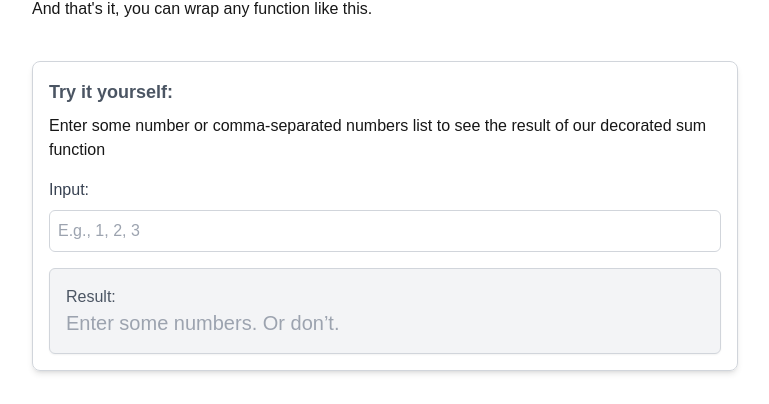
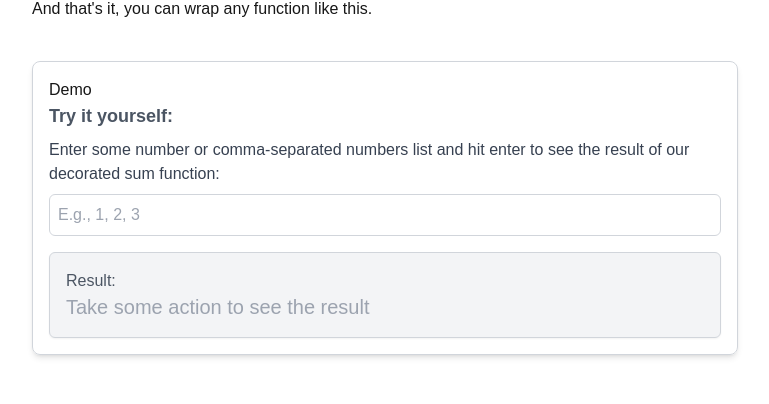
Before and after one commit to irawachaloco/impostor-relief, a Next.js app: page /learning/javascript/decorated_functions in a window 1280 px wide. Shown: the part 975-1379 px from the top of the page, without its empty margins (255-1024 px from the left). Built offline with nearby package versions, Linux system fonts and the light colour scheme.

Commit message:
ControlledInput, InputForm and DemoSection, other updates

```diff
--- /dev/null
+++ b/app/components/ControlledInput.tsx
@@ -0,0 +1,36 @@
+import React from "react";
+
+type ControlledInputProps = {
+  id?: string;
+  name?: string;
+  handleOnChange: (e: React.ChangeEvent<HTMLInputElement>) => void;
+  inputRef?: React.RefObject<HTMLInputElement>;
+  type?: string;
+  placeholder?: string;
+  value: string;
+};
+
+const ControlledInput: React.FC<ControlledInputProps> = ({
+  id,
+  name,
+  handleOnChange,
+  inputRef,
+  type,
+  placeholder,
+  value,
+}) => {
+  return (
+    <input
+      id={id}
+      name={name}
+      className="border-[1px] border-gray-300 p-2 rounded-md w-full focus:outline-none focus:ring-2 focus:ring-blue-500"
+      ref={inputRef}
+      type={type}
+      onChange={handleOnChange}
+      value={value}
+      placeholder={placeholder}
+    />
+  );
+};
+
+export default ControlledInput;
--- /dev/null
+++ b/app/components/DemoSection.tsx
@@ -0,0 +1,19 @@
+import React from "react";
+import Section from "./Section";
+
+type DemoSectionProps = {
+  children: React.ReactNode;
+};
+
+const DemoSection: React.FC<DemoSectionProps> = ({ children }) => {
+  return (
+    <Section>
+      <div className="max-w-2xl">
+        <p>Demo</p>
+        {children}
+      </div>
+    </Section>
+  );
+};
+
+export default DemoSection;
--- /dev/null
+++ b/app/components/InputForm.tsx
@@ -0,0 +1,43 @@
+import React, { useRef } from "react";
+import ControlledInput from "./ControlledInput";
+import ErrorMessage from "./ErrorMessage";
+
+type InputFormProps = {
+  handleOnSubmit: (e: React.FormEvent<HTMLFormElement>) => void;
+  handleOnChange: (e: React.ChangeEvent<HTMLInputElement>) => void;
+  errorMessage?: string;
+  value: string;
+  label: string;
+};
+
+const InputForm = ({
+  handleOnSubmit,
+  handleOnChange,
+  errorMessage,
+  value,
+  label,
+}: InputFormProps) => {
+  const inputRef = useRef<HTMLInputElement>(null);
+
+  return (
+    <form onSubmit={handleOnSubmit}>
+      <label className="block mb-2 text-gray-700" htmlFor="input-field">
+        {label}
+      </label>
+      <ControlledInput
+        id="input-field"
+        name="input-field"
+        handleOnChange={handleOnChange}
+        inputRef={inputRef}
+        type="text"
+        placeholder="E.g., 1, 2, 3"
+        value={value}
+      />
+
+      {/* Display error message */}
+      {errorMessage && <ErrorMessage msg={errorMessage} />}
+    </form>
+  );
+};
+
+export default InputForm;
--- /dev/null
+++ b/app/components/Outcome.tsx
@@ -0,0 +1,30 @@
+import React from "react";
+
+type OutcomeProps<T, U> = {
+  result: T | null;
+  inputValue?: U | null;
+};
+
+export default function Outcome<T, U>({
+  result,
+  inputValue,
+}: OutcomeProps<T, U>) {
+  return (
+    <div className="mt-4 p-4 bg-gray-100 border border-gray-300 rounded-md shadow-sm">
+      {result !== null && inputValue !== null && (
+        <p className="text-gray-400">Input: {String(inputValue)}</p>
+      )}
+
+      <p className="text-gray-600 font-md">Result: </p>
+      <p
+        className={`text-xl ${
+          result !== null ? "text-green-600" : "text-gray-400"
+        }`}
+      >
+        {result !== null
+          ? String(result)
+          : "Take some action to see the result"}
+      </p>
+    </div>
+  );
+}
--- a/app/learning/algorithms/insertion_sort/Demo.tsx
+++ b/app/learning/algorithms/insertion_sort/Demo.tsx
@@ -1,14 +1,23 @@
 "use client";
 
 import Section from "@/app/components/Section";
-import React, { useState } from "react";
-import useInsertionSort from "./useInsertionSort";
+import React, { useEffect, useState } from "react";
+import insertionSort from "./insertionSort";
 
 const Demo = () => {
   // preferiblemente no usar null para inicializar el estado
   const [result, setResult] = useState<number[] | null>(null);
+  const [inputArray, setInputArray] = useState<number[] | null>(null);
 
-  const resultArray = useInsertionSort([3, 2, 1, 7, 26, 0, 33, 10, 9, 6, 4]);
+  const resultArray = insertionSort([3, 2, 1, 7, 26, 0, 33, 10, 9, 6, 4]);
+
+  //   setInputArray([3, 2, 1, 7, 26, 0, 33, 10, 9, 6, 4]);
+
+  useEffect(() => {
+    if (result !== null) {
+      setInputArray([3, 2, 1, 7, 26, 0, 33, 10, 9, 6, 4]);
+    }
+  }, [result]);
 
   const handleOnSubmit = (e: React.FormEvent<HTMLFormElement>) => {
     e.preventDefault();
@@ -23,6 +32,7 @@ const Demo = () => {
       </form>
       <div className="mt-4 mb-2 p-4 bg-gray-100 border border-gray-300 rounded-md shadow-sm">
         <p className="text-gray-600 font-md">Output: </p>
+        <p>{inputArray !== null ? inputArray : null}</p>
         <p
           className={`text-xl ${
             result !== null ? "text-green-600" : "text-gray-400"
--- /dev/null
+++ b/app/learning/algorithms/insertion_sort/insertionSort.ts
@@ -0,0 +1,16 @@
+const insertionSort = (arr: number[]) => {
+  for (let i = 1; i < arr.length; i++) {
+    const current = arr[i];
+    let j = i - 1;
+
+    while (j >= 0 && arr[j] > current) {
+      arr[j + 1] = arr[j];
+      j = j - 1;
+    }
+    arr[j + 1] = current;
+  }
+
+  return arr;
+};
+
+export default insertionSort;
--- a/app/learning/algorithms/insertion_sort/useInsertionSort.ts
+++ /dev/null
@@ -1,16 +0,0 @@
-function useInsertionSort(arr: number[]) {
-  for (let i = 1; i < arr.length; i++) {
-    const currentValue = arr[i];
-    let j = i - 1;
-
-    while (j >= 0 && arr[j] > currentValue) {
-      arr[j + 1] = arr[j];
-      j = j - 1;
-    }
-
-    arr[j + 1] = currentValue;
-  }
-  return arr;
-}
-
-export default useInsertionSort;
--- a/app/learning/javascript/debounce_and_throttle/Demo_2.tsx
+++ b/app/learning/javascript/debounce_and_throttle/Demo_2.tsx
@@ -23,9 +23,9 @@ const Demo_2 = () => {
       <div className="max-w-2xl">
         <h1 className="font-bold_ text-gray-400 mb-2 italic mr-2">Demo</h1>
         <h1 className="font-bold text-lg text-gray-600 mb-2">Throttle</h1>
+        <p className="pb-4">{`If you continue clicking, the result will be updated every 1 second! Let's try it.`}</p>
+        <p className="pb-4">{`This input is throttled, it will store and print the value each second even if you keeps clicking. Try clicking rapidly to see the throttling effect`}</p>
         <form onSubmit={handleOnClick}>
-          <p className="pb-4">{`If you continue clicking, the result will be updated every 1 second! Let's try it.`}</p>
-          <p className="pb-4">{`This input is throttled, it will store and print the value each second even if you keeps clicking. Try clicking rapidly to see the throttling effect`}</p>
           <p className="block mb-2 text-gray-700">Input:</p>
           <button className="rounded bg-blue-500 text-white p-2 mb-4 active:bg-blue-700 active:shadow-lg ">
             Submit
--- a/app/learning/javascript/decorated_functions/Demo.tsx
+++ b/app/learning/javascript/decorated_functions/Demo.tsx
@@ -1,28 +1,24 @@
-import Section from "@/app/components/Section";
 import stringToNumbersArray from "@/app/utils/stringToNumberArray";
-import React, { ChangeEvent, useEffect, useRef, useState } from "react";
+import React, { useEffect, useState } from "react";
 import { callWithDouble } from "./decorated";
-import ErrorMessage from "@/app/components/ErrorMessage";
+import Outcome from "@/app/components/Outcome";
+import InputForm from "@/app/components/InputForm";
+import DemoSection from "@/app/components/DemoSection";
 
-const INPUT_LABEL_TEXT = `Input:`;
 const SECTION_CONTENT_1 = `Try it yourself:`;
-
-const SECTION_CONTENT_2 = `Enter some number or comma-separated numbers list to see the result of our decorated sum function`;
+const INPUT_LABEL_TEXT = `Enter some number or comma-separated numbers list and hit enter to see the result of our decorated sum function:`;
 
 const DecoratedFunctionDemo = () => {
   const [inputValue, setInputValue] = useState<string>("");
   const [result, setResult] = useState<number | null>(null);
-  const inputRef = useRef<HTMLInputElement>(null);
   const [error, setError] = useState<string | null>(null);
+  const [numbers, setNumbers] = useState<number[] | null>(null);
 
-  const handleOnChange = (e: ChangeEvent<HTMLInputElement>) => {
-    const value = e.target.value;
-    setInputValue(value);
-  };
-
-  const handleOnSubmit = (e: ChangeEvent<HTMLFormElement>) => {
+  // Handle form submission
+  const handleOnSubmit = (e: React.FormEvent<HTMLFormElement>) => {
     e.preventDefault();
 
+    // Transpile a valid string to numbers array
     const { numbers, error } = stringToNumbersArray(inputValue);
 
     if (error) {
@@ -34,7 +30,12 @@ const DecoratedFunctionDemo = () => {
     }
   };
 
-  const [numbers, setNumbers] = useState<number[] | null>(null);
+  // Handle input change
+  const handleOnChange = (e: React.ChangeEvent<HTMLInputElement>) => {
+    if (e && e.target) {
+      setInputValue(e.target.value);
+    }
+  };
 
   const sum = (...args: number[]) => args.reduce((acc, curr) => acc + curr, 0);
 
@@ -50,42 +51,19 @@ const DecoratedFunctionDemo = () => {
   }, [numbers]);
 
   return (
-    <Section>
-      <div className="max-w-2xl">
-        <p className="text-lg text-gray-600 font-bold pb-2">
-          {SECTION_CONTENT_1}
-        </p>
-
-        <form onSubmit={handleOnSubmit}>
-          <p className="pb-4">{SECTION_CONTENT_2}</p>
-          <label className="block mb-2 text-gray-700" htmlFor="input-field">
-            {INPUT_LABEL_TEXT}
-          </label>
-
-          <input
-            id="input-field"
-            name="input-field"
-            className="border-[1px] border-gray-300 p-2 rounded-md w-full focus:outline-none focus:ring-2 focus:ring-blue-500"
-            ref={inputRef}
-            type="text"
-            onChange={handleOnChange}
-            value={inputValue}
-            placeholder="E.g., 1, 2, 3"
-          />
-          {error && <ErrorMessage msg={error} />}
-        </form>
-        <div className="mt-4 p-4 bg-gray-100 border border-gray-300 rounded-md shadow-sm">
-          <p className="text-gray-600 font-md">Result: </p>
-          <p
-            className={`text-xl ${
-              result !== null ? "text-green-600" : "text-gray-400"
-            }`}
-          >
-            {result !== null ? result : "Enter some numbers. Or don’t."}
-          </p>
-        </div>
-      </div>
-    </Section>
+    <DemoSection>
+      <p className="text-lg text-gray-600 font-bold pb-2">
+        {SECTION_CONTENT_1}
+      </p>
+      <InputForm
+        handleOnSubmit={handleOnSubmit}
+        handleOnChange={handleOnChange}
+        errorMessage={error || ""}
+        value={inputValue}
+        label={INPUT_LABEL_TEXT}
+      />
+      <Outcome result={result} inputValue={inputValue} />
+    </DemoSection>
   );
 };
 
```
Also changed, not shown: app/learning/algorithms/insertion_sort/page.tsx (+19 -4 lines).
